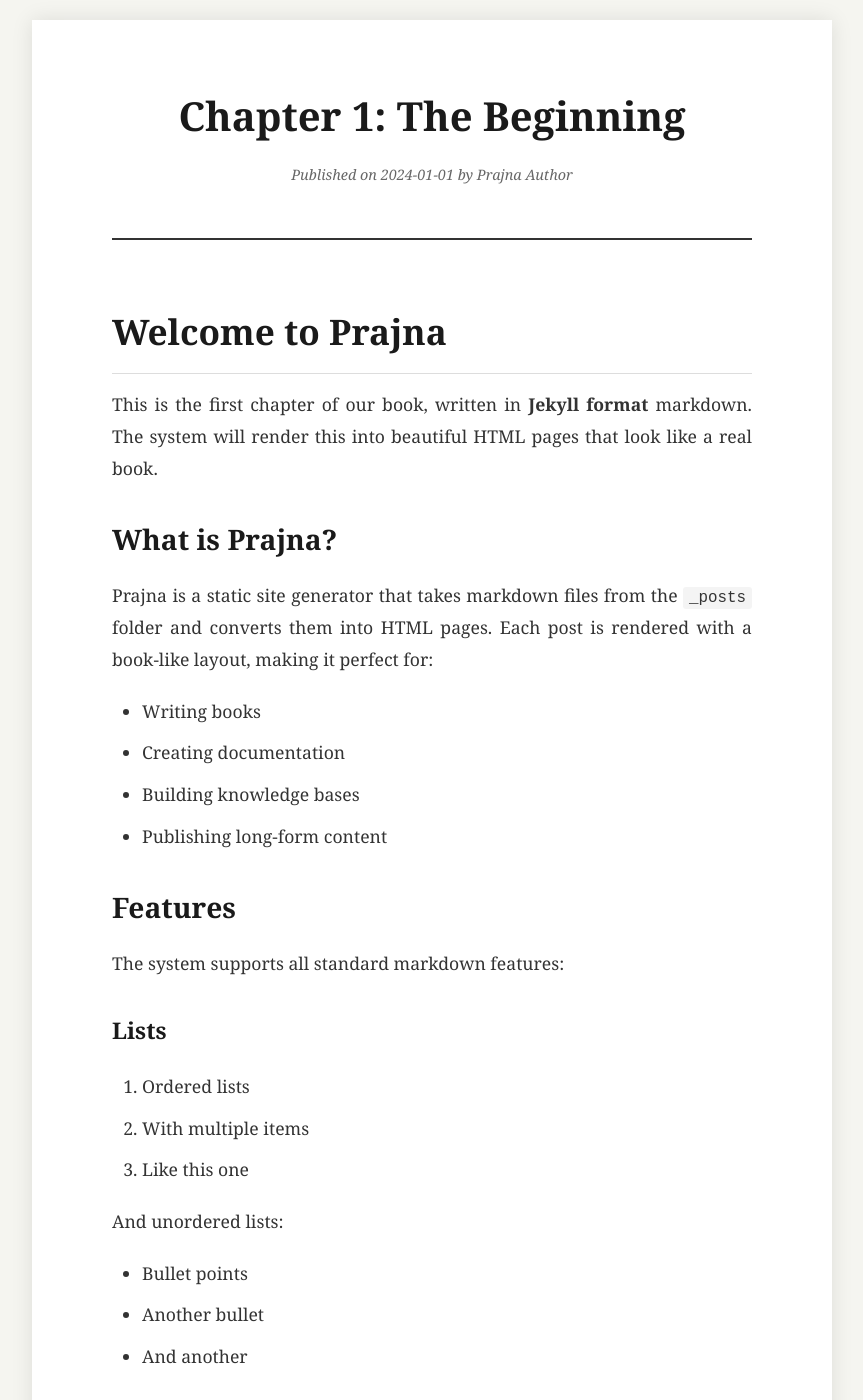
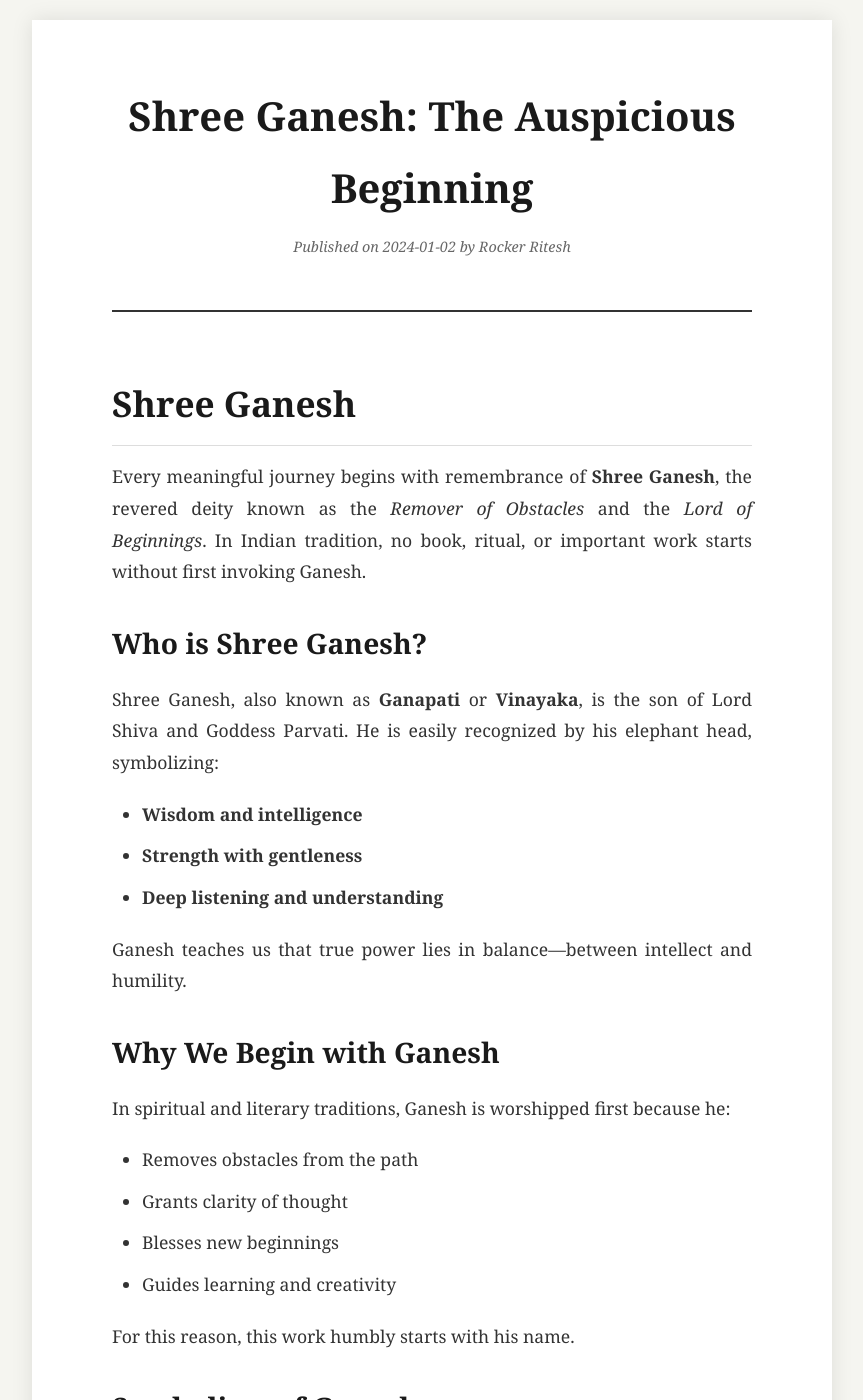
Before and after one commit to rockerritesh/prajna, a Jekyll site: the page docs/chapter-1-the-beginning.html, which Jekyll copies as it is, in a window 1280 px wide and 1400 px high. Shown: the whole window, without its empty margins (208-1071 px from the left). Built offline with Jekyll 4.4.1, drawn with Linux system fonts in a browser that asks for light colours; some of the changed text lies outside the part shown.

Commit message:
Auto-generate HTML docs [skip ci]

`````diff
--- a/docs/chapter-1-the-beginning.html
+++ b/docs/chapter-1-the-beginning.html
@@ -3,7 +3,7 @@
 <head>
     <meta charset="UTF-8">
     <meta name="viewport" content="width=device-width, initial-scale=1.0">
-    <title>Chapter 1: The Beginning - Prajna</title>
+    <title>Shree Ganesh: The Auspicious Beginning - Prajna</title>
     <style>
         * {
             margin: 0;
@@ -165,57 +165,63 @@
 <body>
     <div class="book-container">
         <div class="book-header">
-            <h1 class="book-title">Chapter 1: The Beginning</h1>
+            <h1 class="book-title">Shree Ganesh: The Auspicious Beginning</h1>
             <div class="post-meta">
-                Published on 2024-01-01
-                 by Prajna Author
+                Published on 2024-01-02
+                 by Rocker Ritesh
             </div>
         </div>
         <div class="post-content">
-            <h1 id="welcome-to-prajna">Welcome to Prajna</h1>
-<p>This is the first chapter of our book, written in <strong>Jekyll format</strong> markdown. The system will render this into beautiful HTML pages that look like a real book.</p>
-<h2 id="what-is-prajna">What is Prajna?</h2>
-<p>Prajna is a static site generator that takes markdown files from the <code>_posts</code> folder and converts them into HTML pages. Each post is rendered with a book-like layout, making it perfect for:</p>
+            <h1 id="shree-ganesh">Shree Ganesh</h1>
+<p>Every meaningful journey begins with remembrance of <strong>Shree Ganesh</strong>, the revered deity known as the <em>Remover of Obstacles</em> and the <em>Lord of Beginnings</em>. In Indian tradition, no book, ritual, or important work starts without first invoking Ganesh.</p>
+<h2 id="who-is-shree-ganesh">Who is Shree Ganesh?</h2>
+<p>Shree Ganesh, also known as <strong>Ganapati</strong> or <strong>Vinayaka</strong>, is the son of Lord Shiva and Goddess Parvati. He is easily recognized by his elephant head, symbolizing:</p>
 <ul>
-<li>Writing books</li>
-<li>Creating documentation</li>
-<li>Building knowledge bases</li>
-<li>Publishing long-form content</li>
+<li><strong>Wisdom and intelligence</strong></li>
+<li><strong>Strength with gentleness</strong></li>
+<li><strong>Deep listening and understanding</strong></li>
 </ul>
-<h2 id="features">Features</h2>
-<p>The system supports all standard markdown features:</p>
-<h3 id="lists">Lists</h3>
-<ol>
-<li>Ordered lists</li>
-<li>With multiple items</li>
-<li>Like this one</li>
-</ol>
-<p>And unordered lists:</p>
+<p>Ganesh teaches us that true power lies in balance—between intellect and humility.</p>
+<h2 id="why-we-begin-with-ganesh">Why We Begin with Ganesh</h2>
+<p>In spiritual and literary traditions, Ganesh is worshipped first because he:</p>
 <ul>
-<li>Bullet points</li>
-<li>Another bullet</li>
-<li>And another</li>
+<li>Removes obstacles from the path</li>
+<li>Grants clarity of thought</li>
+<li>Blesses new beginnings</li>
+<li>Guides learning and creativity</li>
 </ul>
-<h3 id="code-blocks">Code Blocks</h3>
-<p>You can include inline <code>code</code> or full code blocks:</p>
-<pre class="codehilite"><code class="language-python">def hello_world():
-    print(&quot;Hello, Prajna!&quot;)
+<p>For this reason, this work humbly starts with his name.</p>
+<h2 id="symbolism-of-ganesh">Symbolism of Ganesh</h2>
+<p>Each part of Ganesh carries meaning:</p>
+<ul>
+<li><strong>Elephant head</strong> → Wisdom and foresight  </li>
+<li><strong>Large ears</strong> → Listen more, speak less  </li>
+<li><strong>Small eyes</strong> → Focus and concentration  </li>
+<li><strong>Broken tusk</strong> → Sacrifice for higher purpose  </li>
+<li><strong>Modak (sweet)</strong> → Reward of knowledge and discipline  </li>
+</ul>
+<h2 id="ganesh-mantra">Ganesh Mantra</h2>
+<p>A simple invocation often recited before starting any work:</p>
+<pre class="codehilite"><code class="language-text">ॐ गं गणपतये नमः
+Om Gam Ganapataye Namaha
+````
+
+This mantra invokes inner strength and removes mental and external barriers.
+
+## A Spiritual Beginning
+
+Just as this book begins with intention, reflection, and purpose, remembering Shree Ganesh reminds us to move forward with:
+
+* Humility
+* Patience
+* Wisdom
+* Devotion
+
+May Shree Ganesh bless this journey with success, understanding, and peace.
 </code></pre>
 
-<h3 id="quotes">Quotes</h3>
-<blockquote>
-<p>"The journey of a thousand miles begins with a single step."</p>
-<p>— Ancient Proverb</p>
-</blockquote>
-<h2 id="getting-started">Getting Started</h2>
-<p>To use Prajna, simply:</p>
-<ol>
-<li>Create markdown files in the <code>_posts</code> folder</li>
-<li>Use Jekyll front matter (YAML between <code>---</code> markers)</li>
-<li>Run the <code>prajna.py</code> script</li>
-<li>Find your rendered HTML in the <code>_site</code> folder</li>
-</ol>
-<p>That's it! Your content will be beautifully formatted and ready to share.</p>
+<p><strong>॥ शुभारम्भ ॥</strong>
+```</p>
         </div>
     </div>
 </body>
--- a/docs/index.html
+++ b/docs/index.html
@@ -107,11 +107,11 @@
         <ul class="posts-list">
                         <li class="post-item">
                 <a href="chapter-1-the-beginning.html" class="post-link">
-                    <h2 class="post-title">Chapter 1: The Beginning</h2>
+                    <h2 class="post-title">Shree Ganesh: The Auspicious Beginning</h2>
                     <div class="post-meta">
-                        2024-01-01 by Prajna Author
+                        2024-01-02 by Rocker Ritesh
                     </div>
-                    <p class="post-description">An introduction to the journey</p>
+                    <p class="post-description">Invoking wisdom, remover of obstacles</p>
                 </a>
             </li>
             <li class="post-item">
`````
